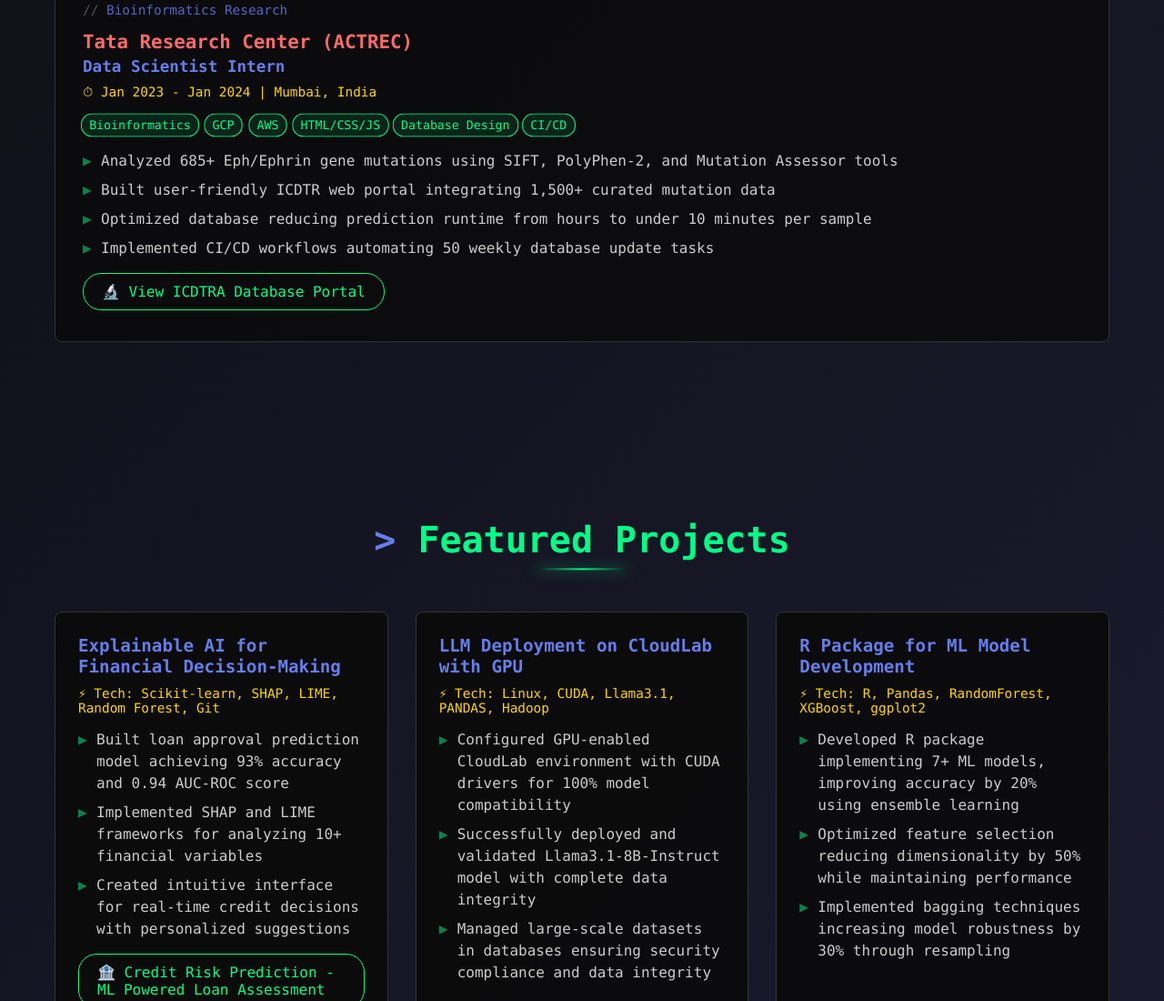
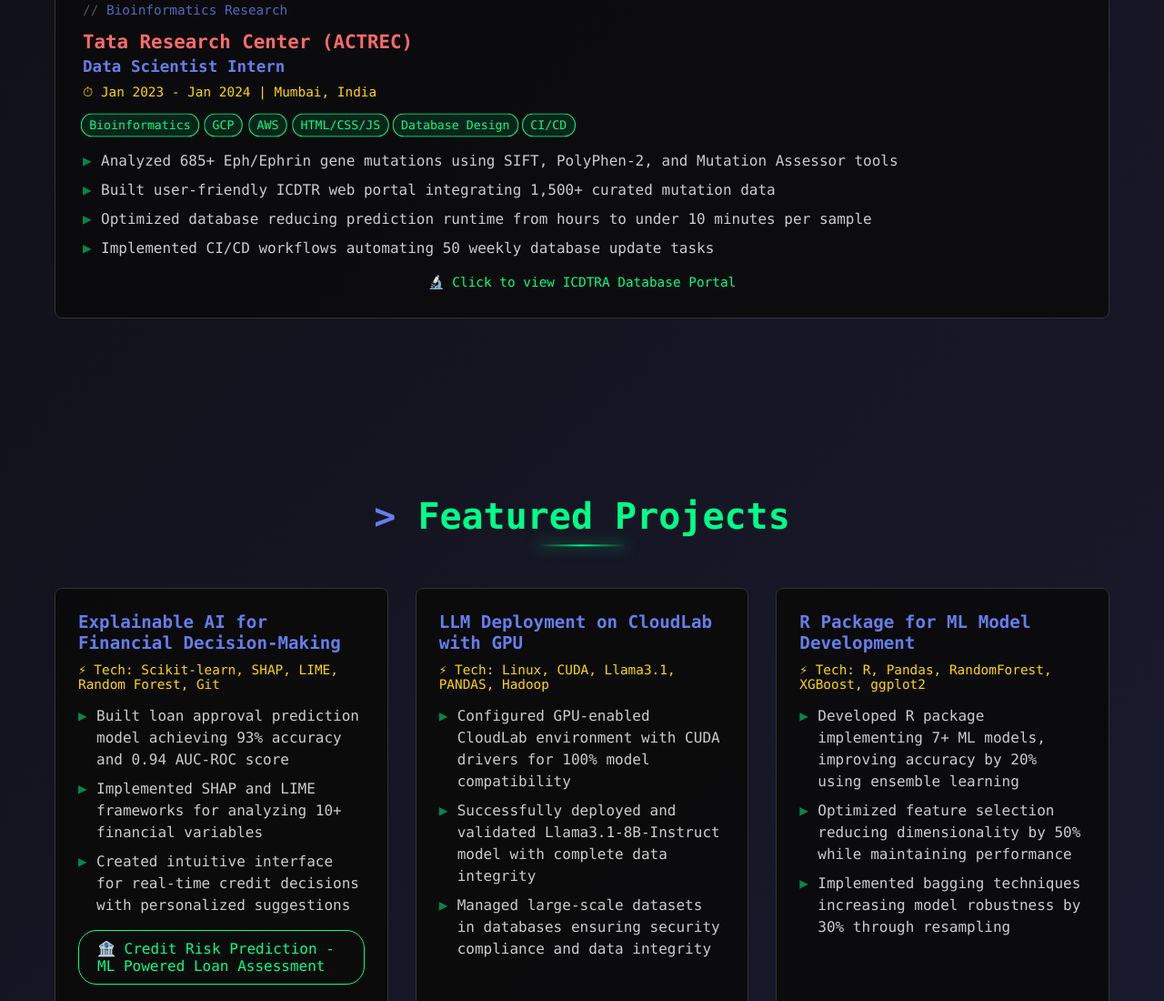
Before and after one commit to Gunjan-D/Gunjan-D.github.io, a plain HTML site: page index.html in a window 1280 px wide. Shown: the part 1756-2856 px from the top of the page at 91% size. Drawn offline with Linux system fonts and the light colour scheme; animation ran at ten frames a second.

Commit message:
index.html

```diff
--- a/index.html
+++ b/index.html
@@ -813,7 +813,11 @@
                 </ul>
             </div>
 
-            <div class="experience-card">
+        <div class="experience-card"
+     onclick="window.open('https://gunjan-d.github.io/ICDTRA-database/', '_blank')"
+     style="cursor: pointer; transition: all 0.3s ease;"
+     onmouseover="this.style.borderColor='#667eea'; this.style.boxShadow='0 15px 40px rgba(102, 126, 234, 0.3)'; this.style.transform='translateY(-8px) scale(1.02)';"
+     onmouseout="this.style.borderColor='#333'; this.style.boxShadow='0 10px 30px rgba(0, 255, 136, 0.2)'; this.style.transform='translateY(-5px)';">
     <div class="code-header">Bioinformatics Research</div>
     <h3 class="company-name">Tata Research Center (ACTREC)</h3>
     <h4 class="job-title">Data Scientist Intern</h4>
@@ -835,14 +839,8 @@
         <li>Implemented CI/CD workflows automating 50 weekly database update tasks</li>
     </ul>
 
-    <div style="margin-top: 15px;">
-        <a href="https://gunjan-d.github.io/ICDTRA-database/"
-           class="contact-link"
-           target="_blank"
-           rel="noopener noreferrer"
-           style="display: inline-block;">
-            🔬 View ICDTRA Database Portal
-        </a>
+    <div style="margin-top: 15px; text-align: center;">
+        <span style="color: #00ff88; font-size: 0.9rem;">🔬 Click to view ICDTRA Database Portal</span>
     </div>
 </div>
     </section>
```
